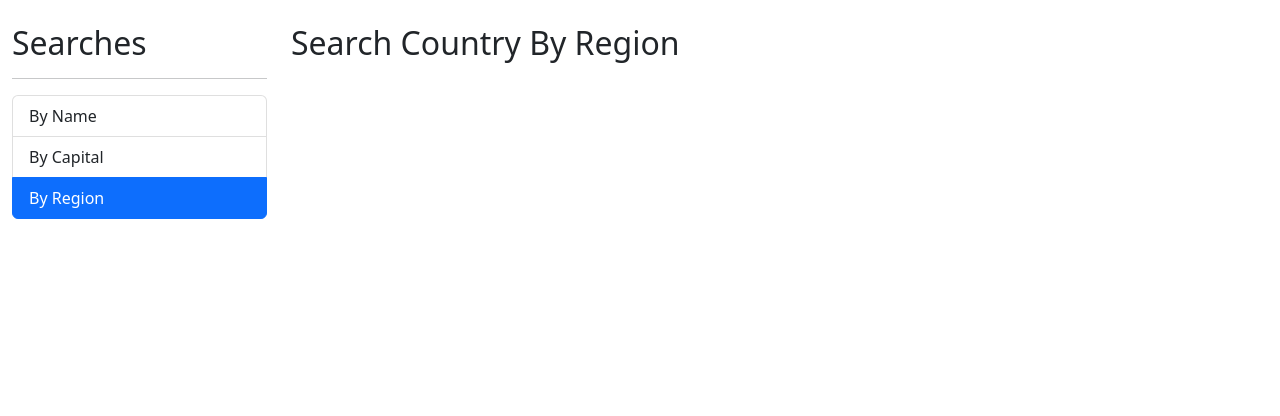
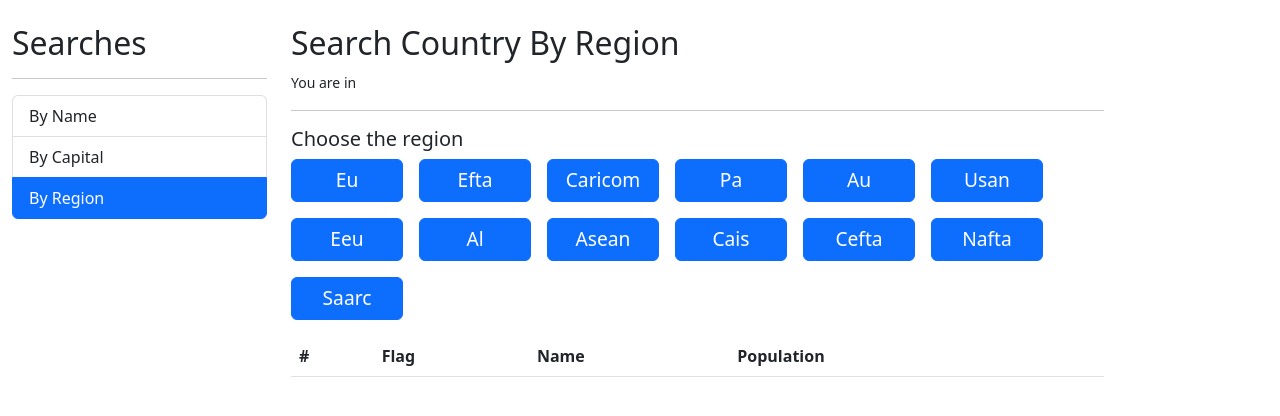
Before and after one commit to ivaan1992/Country-App, an Angular app: page /region in a window 1280 px wide. Shown: the top 416 px of the page. Built offline with nearby package versions, Linux system fonts and the light colour scheme.

Commit message:
Add regions to the countries project

```diff
--- a/src/app/countries/pages/region/region.component.css
+++ b/src/app/countries/pages/region/region.component.css
@@ -0,0 +1,6 @@
+button {
+  margin-right: 1rem;
+  width: 7rem;
+  margin-bottom: 1rem;
+  font-size: 1.2rem;
+}
--- a/src/app/countries/pages/region/region.component.html
+++ b/src/app/countries/pages/region/region.component.html
@@ -1 +1,23 @@
 <h2>Search Country By Region</h2>
+<small>You are in {{ regionActive | titlecase}} </small>
+<hr>
+
+<h5>Choose the region</h5>
+
+<div class="row">
+  <div class="col">
+
+    <button *ngFor="let region of regions"
+      class="btn btn-primary"
+      (click)="activeBtn( region )"
+      (click)="activeRegion( region )">
+
+      {{ region | titlecase }}
+    </button>
+
+
+    <app-country-table [countries]="countries" >
+    </app-country-table>
+
+  </div>
+</div>
--- a/src/app/countries/pages/region/region.component.ts
+++ b/src/app/countries/pages/region/region.component.ts
@@ -1,15 +1,42 @@
-import { Component, OnInit } from '@angular/core';
+import { Component } from '@angular/core';
+import { Country } from '../../interfaces/country.interface';
+import { CountryService } from '../../services/country.service';
 
 @Component({
   selector: 'app-region',
   templateUrl: './region.component.html',
   styleUrls: ['./region.component.css']
 })
-export class RegionComponent implements OnInit {
+export class RegionComponent {
 
-  constructor() { }
+  regions: string[] = ['EU', 'EFTA', 'CARICOM', 'PA', 'AU', 'USAN', 'EEU', 'AL', 'ASEAN', 'CAIS', 'CEFTA', 'NAFTA', 'SAARC'];
+  regionActive: string = '';
+  error: boolean = false;
+  countries: Country[] = [];
 
-  ngOnInit(): void {
+  constructor( private countryService: CountryService ) { }
+
+  activeBtn( region: string ): string {
+      return( region === this.regionActive )
+      ? 'btn btn-primary'
+      : 'btn btn-outline-primary'
   }
 
+  activeRegion( region: string ) {
+    this.regionActive = region;
+  }
+
+  show( regionActive: string ) {
+    this.error = false;
+    this.regionActive = regionActive;
+
+    this.countryService.searchRegion( regionActive )
+    .subscribe( (countries) => {
+      console.log(countries);
+      this.countries = countries
+    }, (err) => {
+      this.error = true;
+      this.countries = [];
+    })
+  }
 }
--- a/src/app/countries/services/country.service.ts
+++ b/src/app/countries/services/country.service.ts
@@ -30,4 +30,9 @@ export class CountryService {
 
     return this.http.get<Country>( url );
   }
+
+  searchRegion( region: string ) {
+    const url = `${this.api}/regionalbloc/${ region }`
+    return this.http.get<Country[]>( url );
+  }
 }
```
